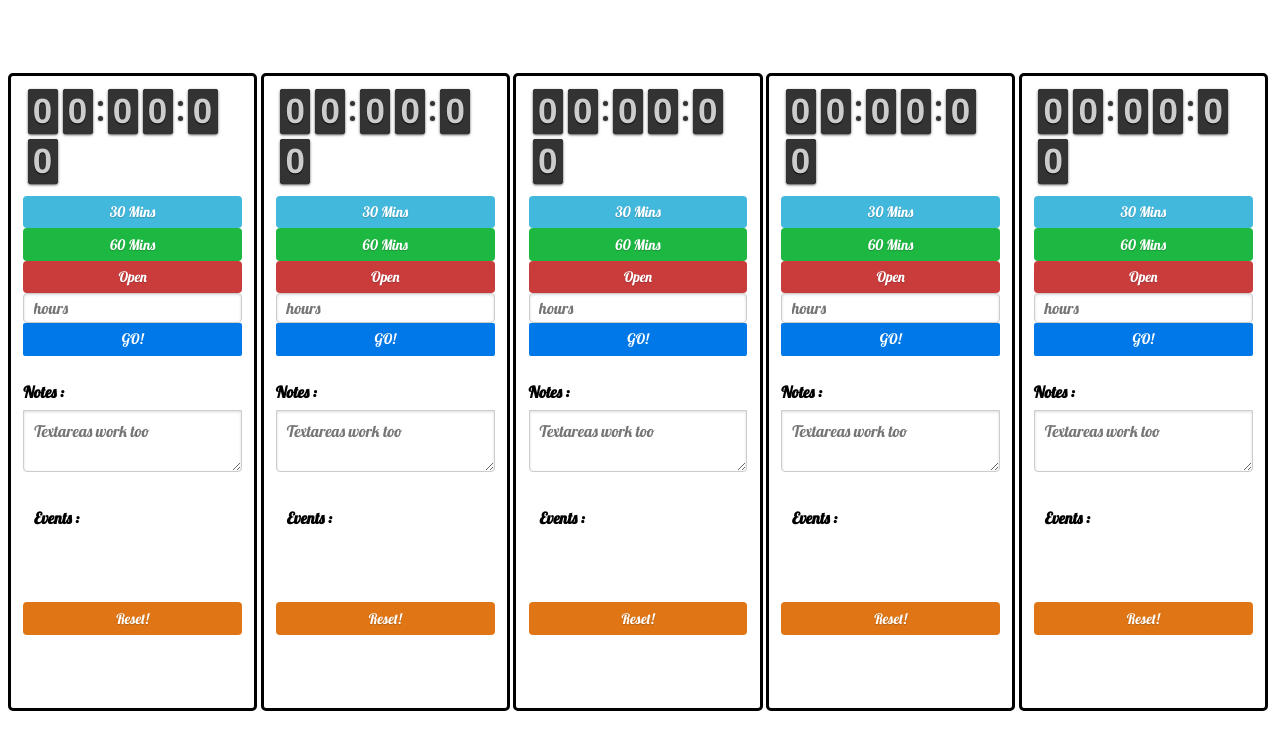
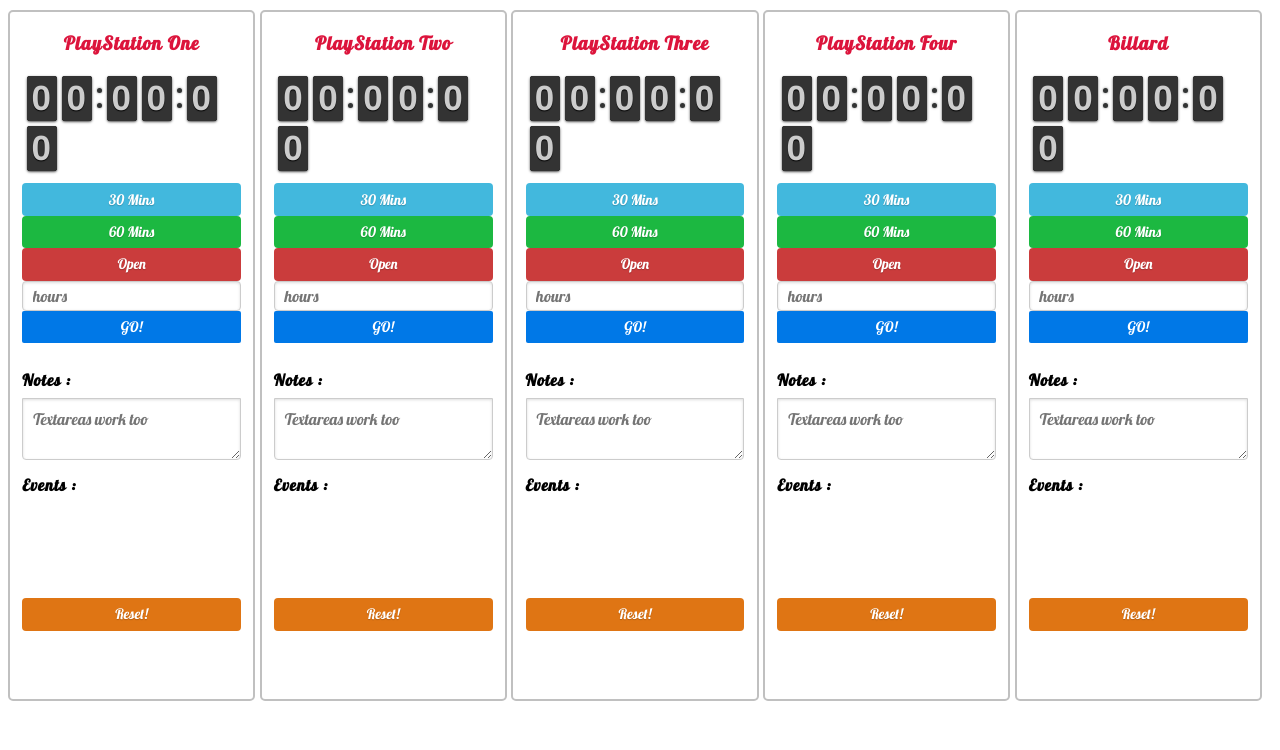
Before and after one commit to Mohamed-Saleem/Mohamed.github.io, a website: page index.html in a window 1280 px wide. Drawn offline with Linux system fonts and the light colour scheme.

Commit message:
Modified the reset functionality

```diff
--- a/index.html
+++ b/index.html
@@ -9,11 +9,13 @@
 		<script src="compiled/jquery.min.js"></script>
 		<script src="compiled/flipclock.js"></script>
 	</head>
-	<body onload="deploy()" onunload="savetimers()">
+	<body onload="deploy()">
 
-<!--**************************PS One*************************-->
+<!--**************************PS One************************-->
+
 
 <div class="psone-clock-container">
+	<h3>PlayStation One</h3>
 				<div class="psone-clock"></div>
 				<form class="pure-form">
 
@@ -44,7 +46,7 @@
 <!--**************************PS Two*************************-->
 
 <div class="pstwo-clock-container">
-
+<h3>PlayStation Two</h3>
 				<div class="pstwo-clock"></div>
 				<form class="pure-form">
 						<input type="button" class="button-small button-secondary pure-button" value="30 Mins" onclick="clockstartpstwo('half'); timerecordpstwo();" />
@@ -72,7 +74,7 @@
 <!--**************************PS Three*************************-->
 
 <div class="psthree-clock-container">
-
+<h3>PlayStation Three</h3>
 				<div class="psthree-clock"></div>
 				<form class="pure-form">
 						<input type="button" class="button-small button-secondary pure-button" value="30 Mins" onclick="clockstartpsthree('half'); timerecordpsthree();" />
@@ -101,7 +103,7 @@
 <!--**************************PS Four*************************-->
 
 <div class="psfour-clock-container">
-
+<h3>PlayStation Four</h3>
 				<div class="psfour-clock"></div>
 				<form class="pure-form">
 						<input type="button" class="button-small button-secondary pure-button" value="30 Mins" onclick="clockstartpsfour('half'); timerecordpsfour();" />
@@ -129,7 +131,7 @@
 <!--**************************Billard*************************-->
 
 <div class="billard-clock-container">
-
+<h3>Billard</h3>
 				<div class="billard-clock"></div>
 				<form class="pure-form">
 						<input type="button" class="button-small button-secondary pure-button" value="30 Mins" onclick="clockstartbillard('half'); timerecordbillard();" />
@@ -156,7 +158,7 @@
 <script type="text/javascript">
 
 		// **************************** Checking and setting local storage and global variables for the first time ********************************* //
-
+					//localStorage.clear();
 
 						// Deploy the counters
 						function deploy(x){
@@ -167,16 +169,8 @@
 								 clockstartbillard(x);
 							}
 
-						// save timers on reload
-						function savetimers(){
-							savexpsone();
-							savexpstwo();
-							savexpsthree();
-							savexpsfour();
-							savexbillard();
-						}
-
-						var savedtimepsone, savedtimepstwo, savedtimepsthree, savedtimepsfour, savedtimebillard;
+						// Set global variables
+						var savedtimepsone, savedtimepstwo, savedtimepsthree, savedtimepsfour, savedtimebillard,audio, time;
 		// **************************** Launching the counters with default value = localxs ********************************* //
 
 		// **************************** PS One *********************************
@@ -184,7 +178,6 @@
 						var localxpsone = parseFloat(localStorage.localxpsone);
 
 						function clockstartpsone(x) {
-							console.log(x);
 								if (x == "unlimited") {
 									x = 5;
 									var count = true;
@@ -198,27 +191,25 @@
 								}else if (x == 'half'){
 									x = 0.5;
 									var count = true;
+								}else if (x == 0){
+									var count = true;
 								}else {
 								 x = localxpsone;
 								 var count = true;
 							 }
 
-
-							var clock = new FlipClock($('.psone-clock'),x*3600, {
-								// ... your options here
+							var clockpsone = new FlipClock($('.psone-clock'),x*3600, {
 								clockFace: 'HourlyCounter',
 								autoStart: true,
 								countdown: count,
 
-
 								callbacks: {
 									interval: function() {
-												var time = this.factory.getTime().time;
-												var audio = new Audio('audio_file.mp3');
+												time = this.factory.getTime().time;
+												audio = new Audio('audio_file.mp3');
 												savedtimepsone = time/3600;
 												if(time == 600) {
 													$('.psonemessage').html('10 Minutes left');
-
 													audio.play();
 												}else if (time == 0) {
 													audio.play();
@@ -231,11 +222,7 @@
 											var m = t.getMinutes();
 											var s = t.getSeconds();
 											$('.psonemessage').html("PS One Finished at" +" "+( h % 12 || 12 )+ " : " +m);
-
-
-// Optional callback will fire after the clock resets
 											}
-
 										}
 									})};
 
@@ -246,18 +233,23 @@
 											var s = t.getSeconds();
 											var message = "PS One Started at" +" "+( h % 12 || 12 )+ " : " +m;
 											document.getElementById("timepsone").innerHTML=message;
-											$('.psonemessage').html("");
+											//$('.psonemessage').html("");
 									}
 
 									function resetpsone() {
-										//localStorage.removeItem("localxpsone");
-										savedtimepsone = 0;
-										location.reload();
+										localStorage.localxpsone = 0;
+										clearInterval(psoneinterval);
+										clockstartpsone(0);
+										$('.psonemessage').html("Counter has been reset");
 									}
 
-									function savexpsone() {
+									var psoneinterval = window.setInterval(savepsoneinterval, 3000);
+									function savepsoneinterval() {
 										localStorage.localxpsone = savedtimepsone;
 									}
+
+
+
 // **************************** PS Two ********************************* //
 
 						var localxpstwo = parseFloat(localStorage.localxpstwo);
@@ -267,8 +259,8 @@
 									x = 5;
 									var count = true;
 								}else if (x == "hours2") {
-												var hours1 = document.getElementById("hours2");
-												x = hours1.value;
+									var hours2 = document.getElementById("hours2");
+									x = hours2.value;
 									count = true;
 								}else if (x == 'hour'){
 									x = 1;
@@ -276,31 +268,31 @@
 								}else if (x == 'half'){
 									x = 0.5;
 									var count = true;
+								}else if (x == 0){
+									var count = true;
 								}else {
 								 x = localxpstwo;
 								 var count = true;
 							 }
 
-
-										var clock = new FlipClock($('.pstwo-clock'),x*3600, {
-											// ... your options here
+							var clockpstwo = new FlipClock($('.pstwo-clock'),x*3600, {
 								clockFace: 'HourlyCounter',
 								autoStart: true,
 								countdown: count,
 
 								callbacks: {
 									interval: function() {
-															var time = this.factory.getTime().time;
-															var audio = new Audio('audio_file.mp3');
+												time = this.factory.getTime().time;
+												audio = new Audio('audio_file.mp3');
 												savedtimepstwo = time/3600;
 												if(time == 600) {
 													$('.pstwomessage').html('10 Minutes left');
-
 													audio.play();
 												}else if (time == 0) {
 													audio.play();
 												}
 											},
+
 								 stop: function() {
 								 			var t = new Date();
 											var h = t.getHours();
@@ -322,26 +314,28 @@
 									}
 
 									function resetpstwo() {
-													//localStorage.removeItem("localxpstwo");
-													savedtimepstwo = 0;
-													location.reload();
+										localStorage.localxpstwo = 0;
+										clearInterval(pstwointerval);
+										clockstartpstwo(0);
+										$('.pstwomessage').html("Counter has been reset");
+									}
+
+									var pstwointerval = window.setInterval(savepstwointerval, 3000);
+									function savepstwointerval() {
+										localStorage.localxpstwo = savedtimepstwo;
 									}
 
 
+// **************************** PS Three ********************************* //
 
-
-												function savexpstwo() {
-													localStorage.localxpstwo = savedtimepstwo;
-												}
-			// **************************** PS Three ********************************* //
 						var localxpsthree = parseFloat(localStorage.localxpsthree);
 
 						function clockstartpsthree(x) {
 								if (x == "unlimited") {
 									x = 5;
 									var count = true;
-											}else if (x == "hours1") {
-												var hours1 = document.getElementById("hours3");
+								}else if (x == "hours3") {
+									var hours3 = document.getElementById("hours3");
 									x = hours3.value;
 									count = true;
 								}else if (x == 'hour'){
@@ -350,31 +344,31 @@
 								}else if (x == 'half'){
 									x = 0.5;
 									var count = true;
+								}else if (x == 0){
+									var count = true;
 								}else {
 								 x = localxpsthree;
 								 var count = true;
 							 }
 
-
-										var clock = new FlipClock($('.psthree-clock'),x*3600, {
-											// ... your options here
+							var clockpsthree = new FlipClock($('.psthree-clock'),x*3600, {
 								clockFace: 'HourlyCounter',
 								autoStart: true,
 								countdown: count,
 
 								callbacks: {
 									interval: function() {
-															var time = this.factory.getTime().time;
-															var audio = new Audio('audio_file.mp3');
+												time = this.factory.getTime().time;
+												audio = new Audio('audio_file.mp3');
 												savedtimepsthree = time/3600;
 												if(time == 600) {
-																$('.pstheermessage').html('10 Minutes left');
-
+													$('.psthreemessage').html('10 Minutes left');
 													audio.play();
 												}else if (time == 0) {
 													audio.play();
 												}
 											},
+
 								 stop: function() {
 								 			var t = new Date();
 											var h = t.getHours();
@@ -396,27 +390,27 @@
 									}
 
 									function resetpsthree() {
-													//localStorage.removeItem("localxpsthree");
-													savedtimepsthree = 0;
-													location.reload();
+										localStorage.localxpsthree = 0;
+										clearInterval(psthreeinterval);
+										clockstartpsthree(0);
+										$('.psthreemessage').html("Counter has been reset");
 									}
 
-
-
-												function savexpsthree() {
+									var psthreeinterval = window.setInterval(savepsthreeinterval, 3000);
+									function savepsthreeinterval() {
 										localStorage.localxpsthree = savedtimepsthree;
 									}
+
 // **************************** PS Four ********************************* //
 
 						var localxpsfour = parseFloat(localStorage.localxpsfour);
 
 						function clockstartpsfour(x) {
-										console.log(x);
 								if (x == "unlimited") {
 									x = 5;
 									var count = true;
 								}else if (x == "hours4") {
-												var hours1 = document.getElementById("hours4");
+									var hours4 = document.getElementById("hours4");
 									x = hours4.value;
 									count = true;
 								}else if (x == 'hour'){
@@ -425,31 +419,31 @@
 								}else if (x == 'half'){
 									x = 0.5;
 									var count = true;
+								}else if (x == 0){
+									var count = true;
 								}else {
 								 x = localxpsfour;
 								 var count = true;
 							 }
 
-
-										var clock = new FlipClock($('.psfour-clock'),x*3600, {
-											// ... your options here
+							var clockpsfour = new FlipClock($('.psfour-clock'),x*3600, {
 								clockFace: 'HourlyCounter',
 								autoStart: true,
 								countdown: count,
 
 								callbacks: {
 									interval: function() {
-															var time = this.factory.getTime().time;
-															var audio = new Audio('audio_file.mp3');
+												time = this.factory.getTime().time;
+												audio = new Audio('audio_file.mp3');
 												savedtimepsfour = time/3600;
 												if(time == 600) {
 													$('.psfourmessage').html('10 Minutes left');
-
 													audio.play();
 												}else if (time == 0) {
 													audio.play();
 												}
 											},
+
 								 stop: function() {
 								 			var t = new Date();
 											var h = t.getHours();
@@ -471,26 +465,26 @@
 									}
 
 									function resetpsfour() {
-													//localStorage.removeItem("localxpsfour");
-													savedtimepsfour = 0;
-													location.reload();
+										localStorage.localxpsfour = 0;
+										clearInterval(psfourinterval);
+										clockstartpsfour(0);
+										$('.psfourmessage').html("Counter has been reset");
 									}
 
-
-
-
-												function savexpsfour() {
+									var psfourinterval = window.setInterval(savepsfourinterval, 3000);
+									function savepsfourinterval() {
 										localStorage.localxpsfour = savedtimepsfour;
 									}
 // **************************** Billard ********************************* //
+
 						var localxbillard = parseFloat(localStorage.localxbillard);
 
 						function clockstartbillard(x) {
 								if (x == "unlimited") {
 									x = 5;
 									var count = true;
-											}else if (x == "hoursbillard") {
-												var hours1 = document.getElementById("hoursbillard");
+								}else if (x == "hours4") {
+									var hoursbillard = document.getElementById("hoursbillard");
 									x = hoursbillard.value;
 									count = true;
 								}else if (x == 'hour'){
@@ -499,31 +493,31 @@
 								}else if (x == 'half'){
 									x = 0.5;
 									var count = true;
+								}else if (x == 0){
+									var count = true;
 								}else {
 								 x = localxbillard;
 								 var count = true;
 							 }
 
-
-										var clock = new FlipClock($('.billard-clock'),x*3600, {
-											// ... your options here
+							var clockbillard = new FlipClock($('.billard-clock'),x*3600, {
 								clockFace: 'HourlyCounter',
 								autoStart: true,
 								countdown: count,
 
 								callbacks: {
 									interval: function() {
-															var time = this.factory.getTime().time;
-															var audio = new Audio('audio_file.mp3');
+												time = this.factory.getTime().time;
+												audio = new Audio('audio_file.mp3');
 												savedtimebillard = time/3600;
 												if(time == 600) {
-																$('.billardemessage').html('10 Minutes left');
-
+													$('.billardmessage').html('10 Minutes left');
 													audio.play();
 												}else if (time == 0) {
 													audio.play();
 												}
 											},
+
 								 stop: function() {
 								 			var t = new Date();
 											var h = t.getHours();
@@ -545,23 +539,16 @@
 									}
 
 									function resetbillard() {
-													//localStorage.removeItem("localxbillard");
-													savedtimebillard = 0;
-													location.reload();
+										localStorage.localxbillard = 0;
+										clearInterval(billardinterval);
+										clockstartbillard(0);
+										$('.billardmessage').html("Counter has been reset");
 									}
 
-
-
-
-												function savexbillard() {
+									var billardinterval = window.setInterval(savebillardinterval, 3000);
+									function savebillardinterval() {
 										localStorage.localxbillard = savedtimebillard;
 									}
-
-				    window.onbeforeunload = confirmExit;
-				        function confirmExit() {
-				          return "You have attempted to leave this page. Are you sure?";
-				    }
-
 			</script>
 	</body>
 </html>
--- a/mystyle.css
+++ b/mystyle.css
@@ -1,14 +1,13 @@
 /**Generaal Style**/
-
 
 body {
   width:100%;
-  margin-top: 73px;
+  margin-top: 10px;
   font-family: Lobster, monospace;
+  letter-spacing: 1px;
 }
 
 form {
-
   width: 90%;
   display: block;
   margin: auto;
@@ -22,18 +21,26 @@
   margin-bottom: -10px;
 }
 
+h3 {
+  text-align: center;
+  color:crimson;
+}
+
 form,h4 {
   margin-bottom :10px;
 }
+
 p {
   margin-left: 7px;
 }
 
+
 .events {
-  margin: auto;
+
+  margin-top: -20px;
+  margin-bottom: 20px;
   height: 15%;
   width: 90%;
-
 }
 
 
@@ -47,6 +54,8 @@
   margin-left: 8px;
   border: solid;
   border-radius: 5px;
+  border-width: 2px;
+  border-color: silver;
 }
 
 
@@ -70,7 +79,8 @@
   vertical-align:top;
   border: solid;
   border-radius: 5px;
-
+  border-width: 2px;
+  border-color: silver;
 }
 
 
@@ -95,6 +105,8 @@
   vertical-align:top;
   border: solid;
   border-radius: 5px;
+  border-width: 2px;
+  border-color: silver;
 }
 
 
@@ -119,6 +131,8 @@
   vertical-align:top;
   border: solid;
   border-radius: 5px;
+  border-width: 2px;
+  border-color: silver;
 }
 
 
@@ -143,6 +157,8 @@
   vertical-align:top;
   border: solid;
   border-radius: 5px;
+  border-width: 2px;
+  border-color: silver;
 }
 
 
@@ -194,11 +210,11 @@
   margin-right: 2px;
 }
 
-
+/**
 .icon {
   height: 80px;
   width: 80px;
-  margin-left: 80px;
+  margin-left: 70px;
   margin-bottom: 5px;
-
 }
+**/
```
Lines whose indentation alone changed are shown as unchanged.
